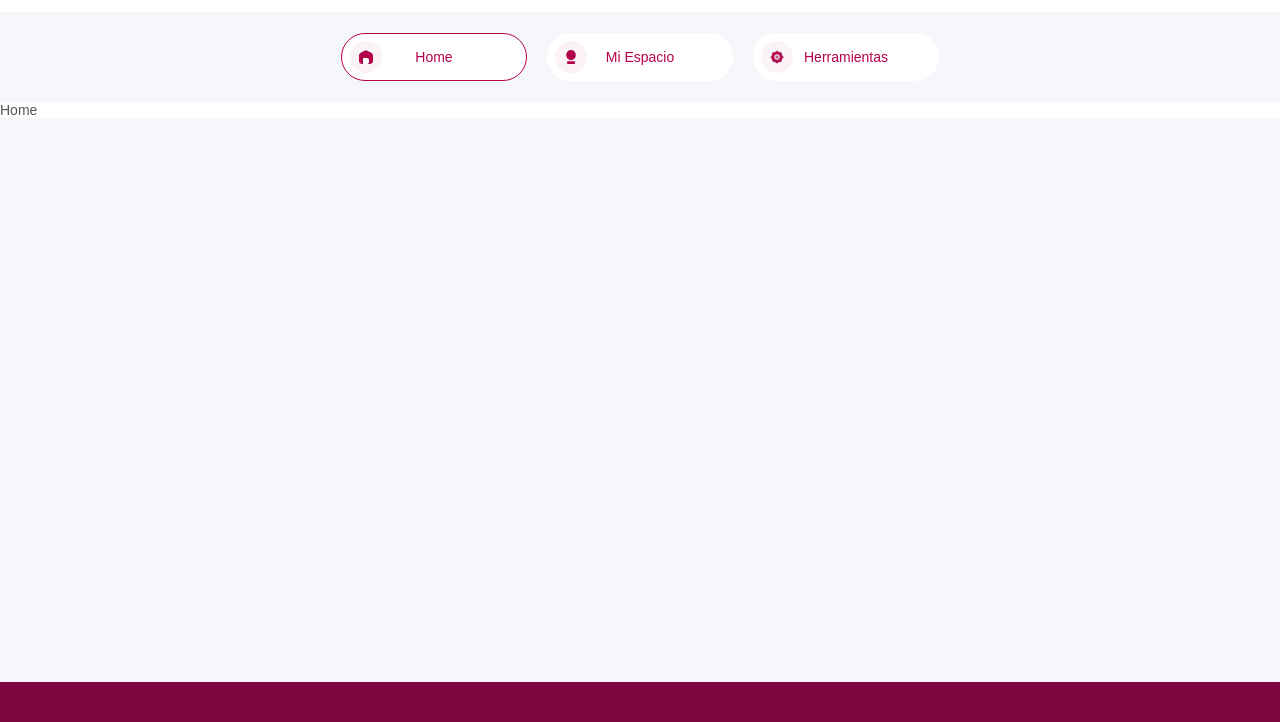
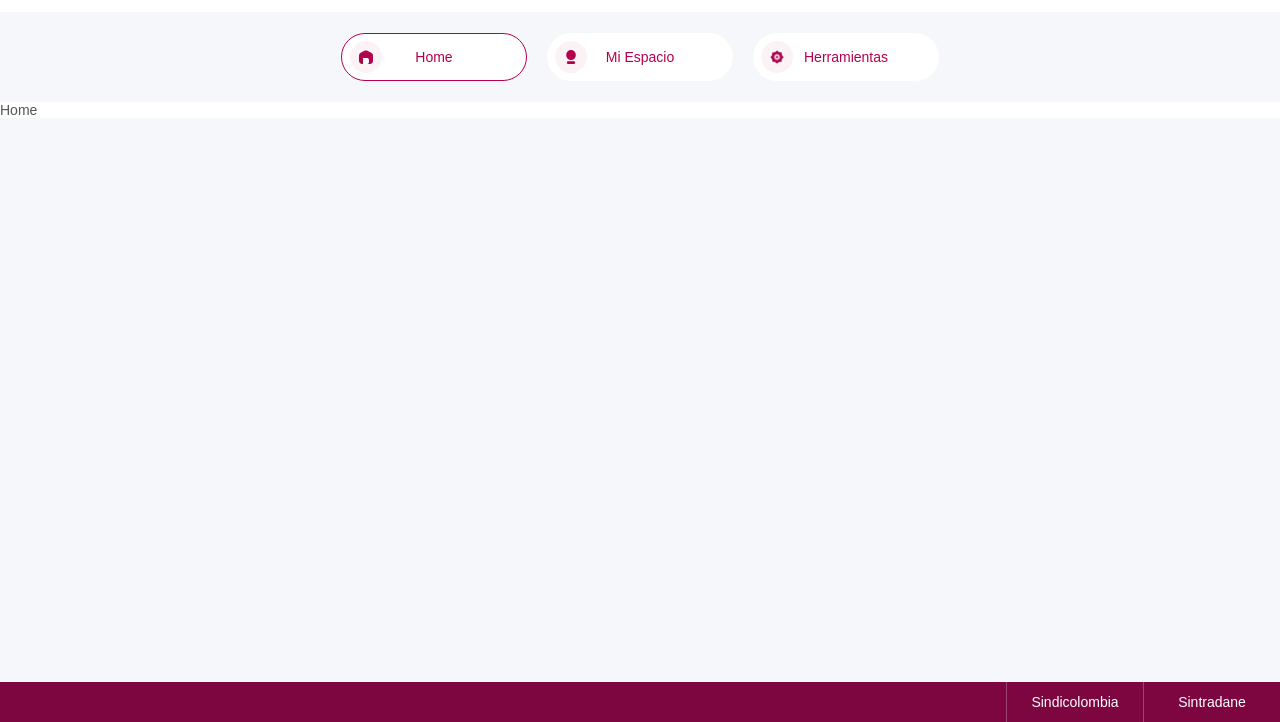
Before and after one commit to Damoncom/ANEET, a Gatsby site: page / in a window 1280 px wide. Shown: the part 78-800 px from the top of the page. Built offline with nearby package versions, Linux system fonts and the light colour scheme; Gatsby itself is replaced by a stand-in of ours.

Commit message:
:lipstick: update footer UI

```diff
--- a/src/components/button/index.tsx
+++ b/src/components/button/index.tsx
@@ -3,8 +3,8 @@ import { StyledButton } from "./style";
 
 // 定义 ButtonProps 接口
 interface ButtonProps {
-  borderRadius?: "small" | "medium" | "large";
-  backgroundColor?: "white" | "red";
+  borderRadius?: "none" | "small" | "medium" | "large";
+  backgroundColor?: "white" | "pink" | "red" | "purple";
   height?: "small" | "medium" | "large" | "xLarge";
   width?: "small" | "medium" | "large" | "xLarge";
   border?: "none" | "red";
@@ -17,6 +17,7 @@ interface ButtonProps {
 
 // 定义预设值
 const borderRadiusValues = {
+  none: "0px",
   small: "4px",
   medium: "40px",
   large: "50px",
@@ -24,7 +25,9 @@ const borderRadiusValues = {
 
 const backgroundColorValues = {
   white: "#ffffff",
+  pink: "#DF396B",
   red: "#B6004C",
+  purple: "#7D0641",
 };
 
 const widthValues = {
@@ -43,6 +46,7 @@ const heightValues = {
 
 const borderValues = {
   none: "1px solid #ffffff0",
+
   red: "1px solid #B6004C",
 };
 
--- a/src/components/footer/index.tsx
+++ b/src/components/footer/index.tsx
@@ -1,13 +1,41 @@
 import { HorizontalContent } from "../utils";
-import { PinToBottom } from "./style";
+import { PinToBottom, LeftBorder } from "./style";
+import Button from "../button";
+import TextBox from "../textBox";
 
 const Footer: React.FC = () => {
   return (
     <PinToBottom>
-      <HorizontalContent
-        height="xxSmall"
-        backgroundColor="red"
-      ></HorizontalContent>
+      <HorizontalContent height="xxSmall" backgroundColor="red">
+        <div
+          style={{ display: "flex", alignItems: "center", marginLeft: "auto" }}
+        >
+          <LeftBorder>
+            <Button
+              width="small"
+              height="medium"
+              backgroundColor="purple"
+              borderRadius="none"
+              color="white"
+              border="none"
+            >
+              <TextBox>Sindicolombia</TextBox>
+            </Button>
+          </LeftBorder>
+          <LeftBorder>
+            <Button
+              width="small"
+              height="medium"
+              backgroundColor="purple"
+              borderRadius="none"
+              color="white"
+              border="none"
+            >
+              <TextBox>Sintradane</TextBox>
+            </Button>
+          </LeftBorder>
+        </div>
+      </HorizontalContent>
     </PinToBottom>
   );
 };
--- a/src/components/footer/style.ts
+++ b/src/components/footer/style.ts
@@ -6,3 +6,7 @@ export const PinToBottom = styled.div`
   position: fixed;
   bottom: 0;
 `;
+
+export const LeftBorder = styled.div`
+  border-left: 1px solid #ffffff3f;
+`;
```
